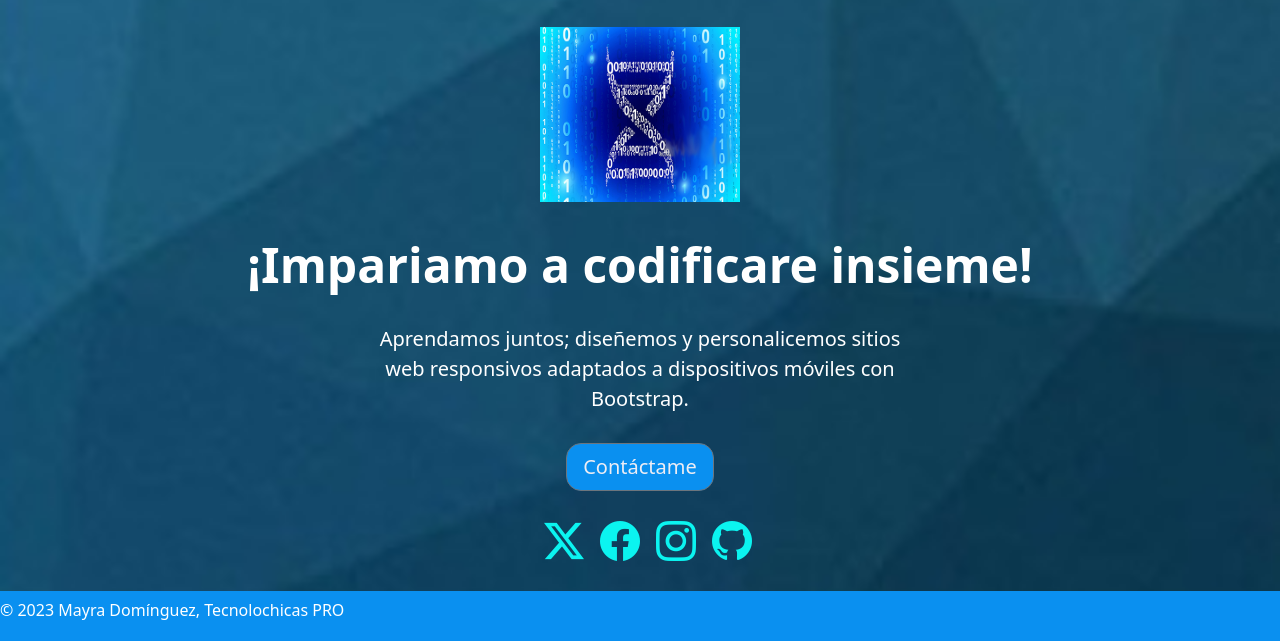
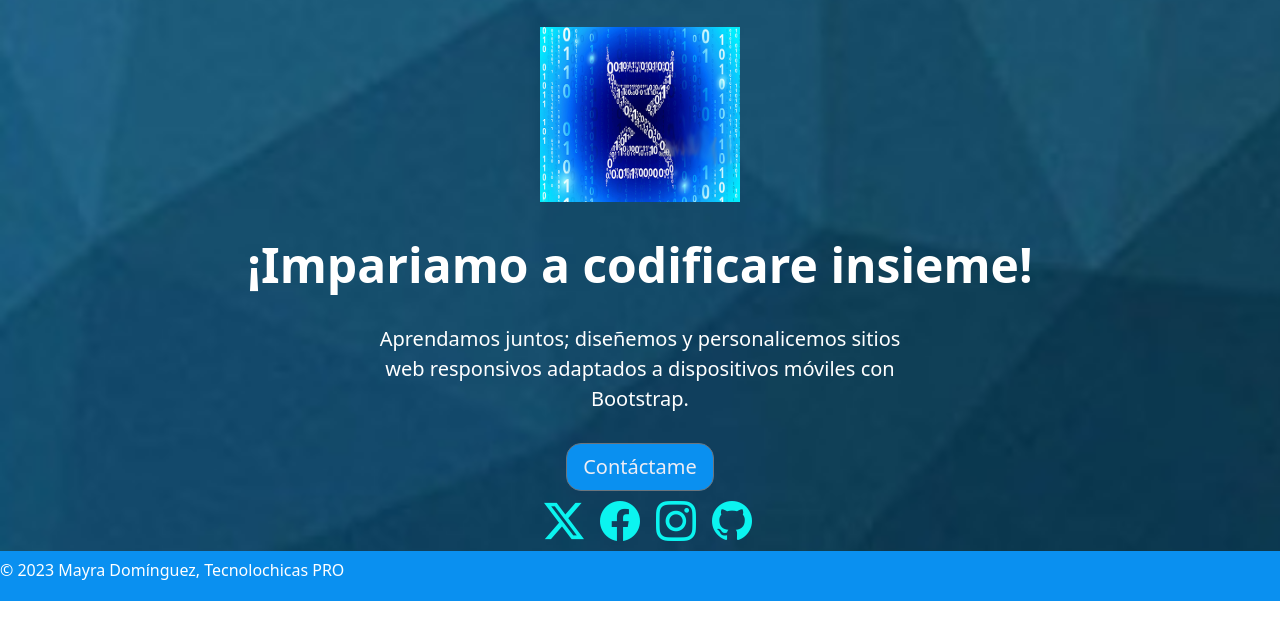
Before and after one commit to MayraDP/miPortafolio, a plain HTML site: page index.html in a window 1280 px wide. Shown: the part 2843-3484 px from the top of the page. After the commit the page ends 3444 px from the top, so only its background shows below. Drawn offline with nearby package versions, Linux system fonts and the light colour scheme; a web font is replaced by a local one.

Commit message:
version 7.2

```diff
--- a/index.html
+++ b/index.html
@@ -281,17 +281,18 @@
 <!-- Redes Sociales -->
 <div class="iconos-redes fs-1 text-darkblue d-flex justify-content-center">
   <ul class="nav list-unstyled d-flex">
-    <li class=" nav-item bi bi-twitter-x ms-3">
-      <a target="_blank" href="https://x.com/Mdp3312?s=20"></a>
+    <li class="nav-item ms-3">
+      <a class="iconos-redes bi bi-twitter-x" target="_blank" href="https://x.com/Mdp3312?s=20">
+      </a>
     </li>
-    <li class="nav-item bi bi-facebook ms-3">
-      <a target="_blank" href="https://www.facebook.com/MM4YR4"></a>
+    <li class="nav-item ms-3">
+      <a class="iconos-redes bi bi-facebook" target="_blank" href="https://www.facebook.com/MM4YR4"></a>
     </li>
-    <li class="nav-item bi bi-instagram ms-3">
-      <a target="_blank" href="https://instagram.com/mayradom_?igshid=MzRlODBiNWFlZA=="></a>
+    <li class="nav-item ms-3">
+      <a class="iconos-redes bi bi-instagram" target="_blank" href="https://instagram.com/mayradom_?igshid=MzRlODBiNWFlZA=="></a>
     </li>
-    <li class="nav-item bi bi-github ms-3">
-      <a target="_blank" href="https://github.com/MayraDP"></a>
+    <li class="nav-item  ms-3">
+      <a class="iconos-redes bi bi-github" target="_blank" href="https://github.com/MayraDP"></a>
     </li>
   </ul>
 </div>
--- a/style.css
+++ b/style.css
@@ -219,11 +219,11 @@ ol{
 .iconos-redes{
   color: #0bf4f0;
   display:inline-block;
-  justify-content:space-between;
+  justify-content:stretch;
   align-content: center;
   align-items: center;
-  padding: 10px;
-  margin: 10px;
+  padding: 0px;
+  margin: 0px;
 }
 
  /* Footer*/
```
